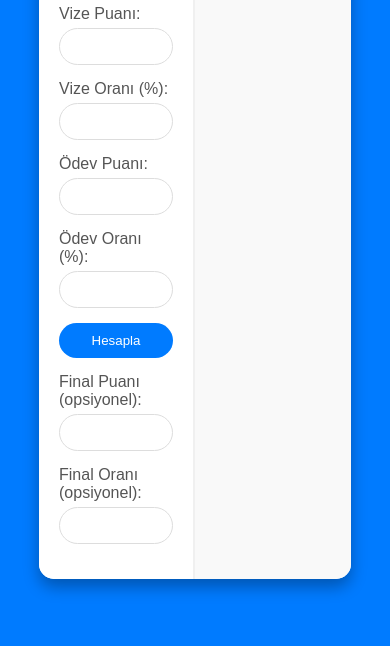
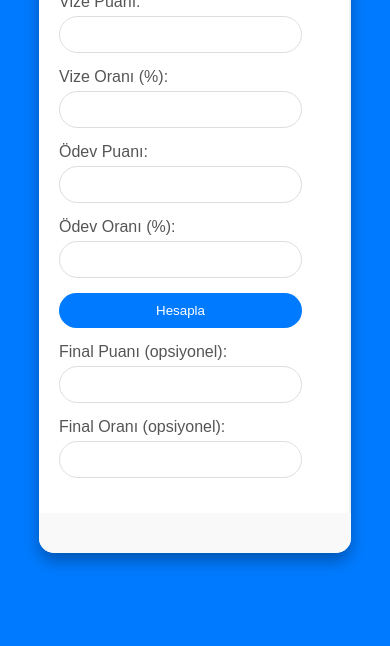
Before and after one commit to M0hammed0/NOT-HESAPLAMA, a plain HTML site: page index.html in a window 390 px wide. Shown: the part 198-844 px from the top of the page. Drawn offline with Linux system fonts and the light colour scheme.

Commit message:
Update index.html

```diff
--- a/index.html
+++ b/index.html
@@ -157,6 +157,25 @@
                 transform: translateX(0);
             }
         }
+
+        @media (max-width: 600px) {
+
+            /* Updated breakpoint for smaller screens */
+            .inner-container {
+                flex-direction: column;
+            }
+
+            .form-section,
+            .result-section {
+                width: 100%;
+            }
+
+            .form-group input {
+                /* Adjust input width for smaller screens */
+                width: 90%;
+                /* Or adjust as needed */
+            }
+        }
     </style>
 </head>
 
@@ -228,11 +247,11 @@
                 let s = hv + hf;
                 resultDiv.style.display = 'block';
                 if (s >= 60) {
-                    document.body.style.backgroundColor = "#28a745";
+                    document.body.style.backgroundColor = "#28a745"; // Green for success
                     resultDiv.className = 'result success';
                     resultDiv.innerHTML = `Sonuç: ${s.toFixed(2)} - Başarılı`;
                 } else {
-                    document.body.style.backgroundColor = "#dc3545";
+                    document.body.style.backgroundColor = "#dc3545"; // Red for fail
                     resultDiv.className = 'result fail';
                     resultDiv.innerHTML = `Sonuç: ${s.toFixed(2)} - Başarısız`;
                 }
@@ -250,7 +269,7 @@
             detailsDiv.style.display = 'block';
             detailsDiv.style.animation = 'slideIn 1s ease forwards';
 
-            // Formu sıfırla
+            // Formu sıfırla (Reset the form)
             document.getElementById('vizePuan').value = '';
             document.getElementById('vizeOran').value = '';
             document.getElementById('odevPuan').value = '';
```
